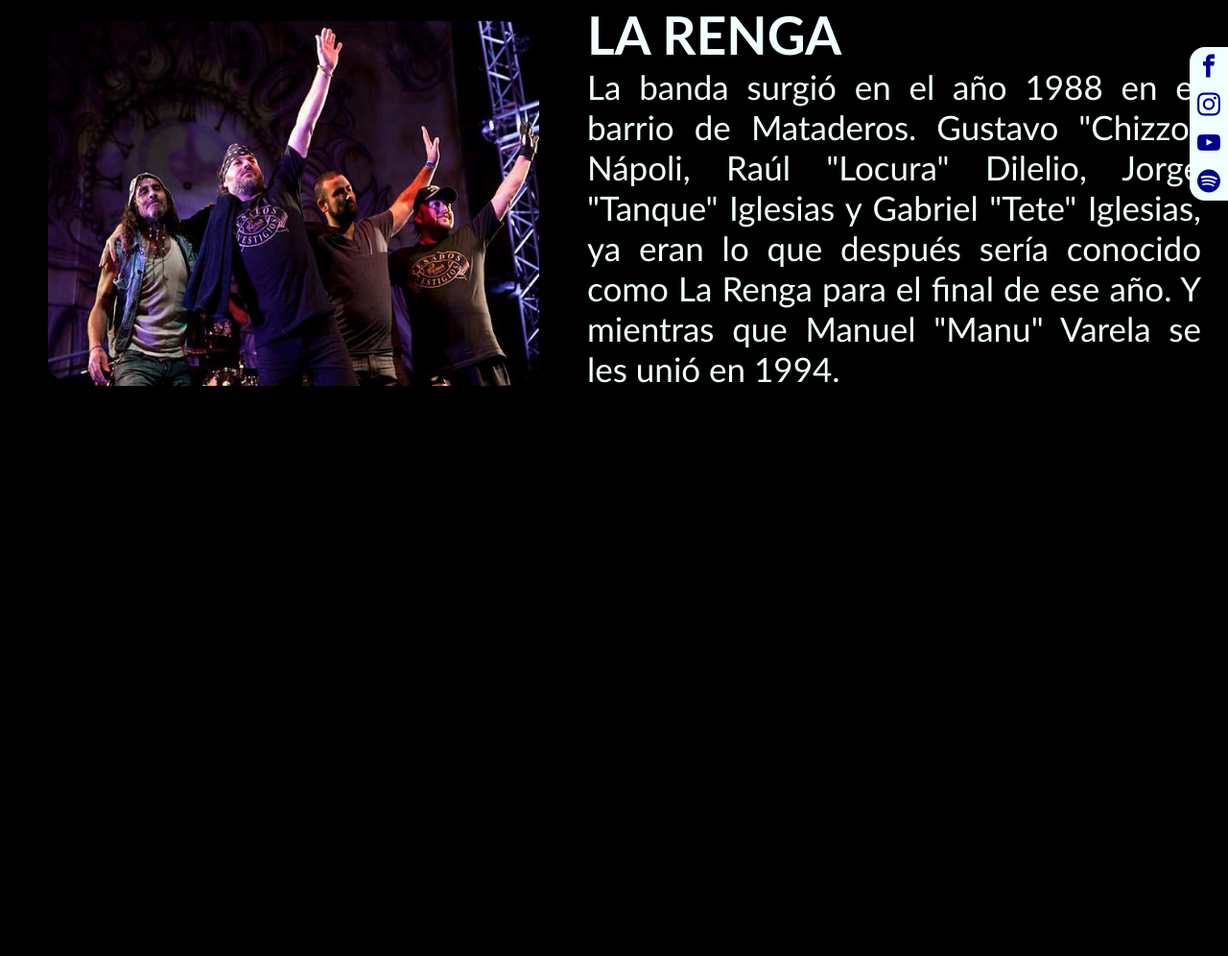
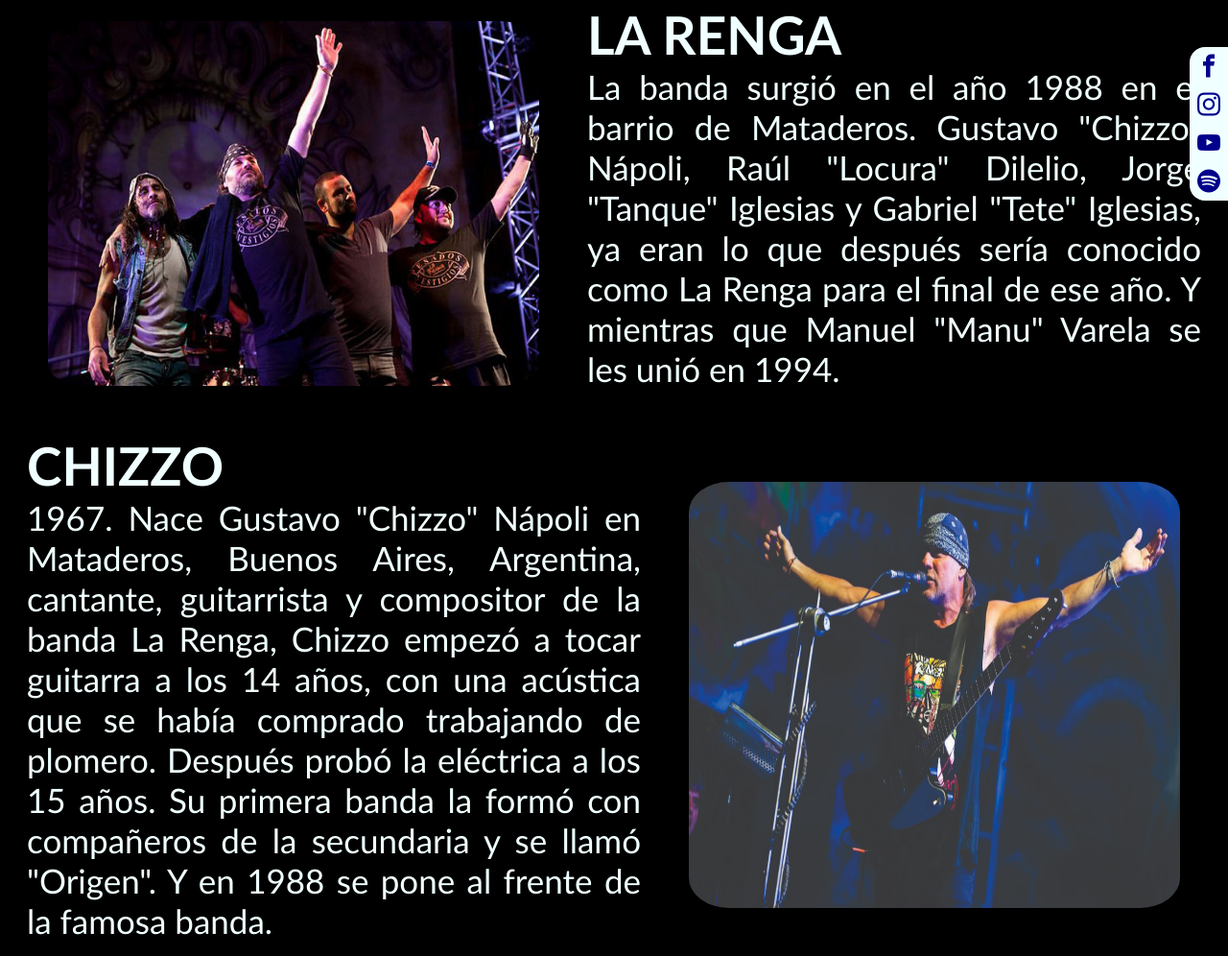
Before and after one commit to NachoIbarra/La-Renga-73, a plain HTML site: page paginas/historia.html in a window 1280 px wide. Shown: the part 271-1267 px from the top of the page at 96% size. Before the commit the page ends 800 px from the top, so only its background shows below. Drawn offline with nearby package versions, Linux system fonts and the light colour scheme; files whose address does not match are found by name.

Commit message:
historia2

```diff
--- a/main.css
+++ b/main.css
@@ -178,6 +178,34 @@ p {
     margin-top: 0;
     margin-bottom: 1rem;
 }
+.members__class2 {
+    background-color: black;
+    width: 100%;
+    height: 60vh;
+    display: flex;
+    flex-direction: row-reverse;
+    flex-wrap: wrap;
+}
+.members__class2 img {
+    border-radius: 15%;
+    width: 40%;
+    height: auto;
+    padding: 50px;
+}
+.member__info2 {
+    margin: auto 0;
+    width: 50%;
+}
+.member__info2 h3 {
+    font-size: 55px;
+    color:azure
+}
+.member__info2 p {
+    font-size: 35px;
+    color:azure;
+    text-align: justify;
+}
+
 
 
 /*GALERIA*/
@@ -382,6 +410,7 @@ a {
     height: auto;
     padding: 10px;
 }
+
 .member__info {
     margin: auto 0;
     width: 40%;
@@ -399,6 +428,20 @@ a {
 p {
     margin-top: 0;
     margin-bottom: 1rem;
+}
+.members__class2 {
+    background-color: black;
+    width: 800px;
+    height: 60vh;
+    display: flex;
+    flex-direction: column;
+    flex-wrap: wrap;
+}
+.members__class2 img {
+    border-radius: 5%;
+    width: 40%;
+    height: auto;
+    padding: 10px;
 }
 
 
--- a/paginas/historia.html
+++ b/paginas/historia.html
@@ -52,6 +52,22 @@
 
             </div>
         </div>
+        <div class="members__class2">
+            <img src="../img/chizzo.jpg" alt="chizzonapoli">
+            <div class="member__info2">
+                <div class="animate__animated animate__rotateInDownRight">
+                    <h3>CHIZZO</h3>
+                </div>
+                <div class="animate__animated animate__rotateInDownRight">
+                    <p>
+                        1967. Nace Gustavo "Chizzo" Nápoli en Mataderos, Buenos Aires, Argentina, cantante, guitarrista y compositor de la banda La Renga,
+                        Chizzo empezó a tocar guitarra a los 14 años, con una acústica que se había comprado trabajando de plomero. Después probó la eléctrica a los 15 años.
+                        Su primera banda la formó con compañeros de la secundaria y se llamó "Origen". Y en 1988 se pone al frente de la famosa banda.
+
+                    </p>
+                </div>
+            </div>
+
     </section>
 
 
```
